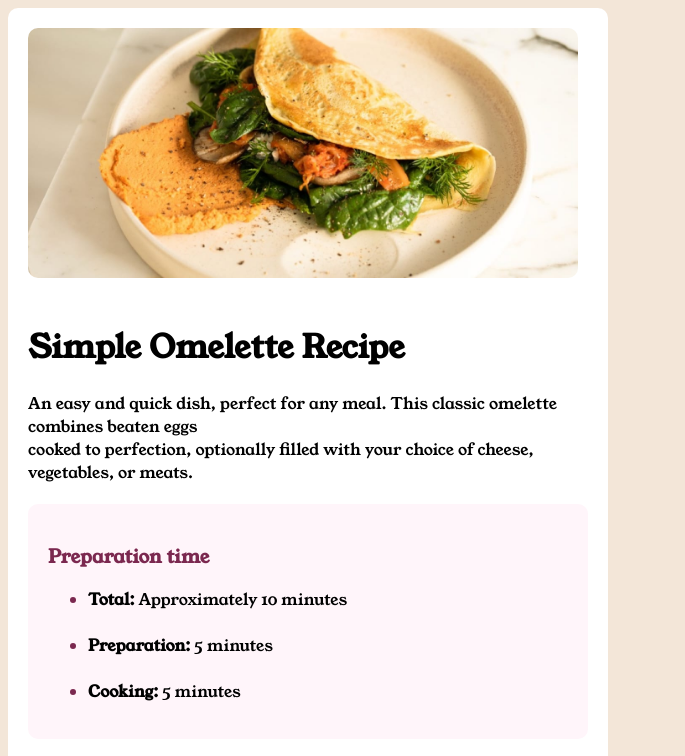
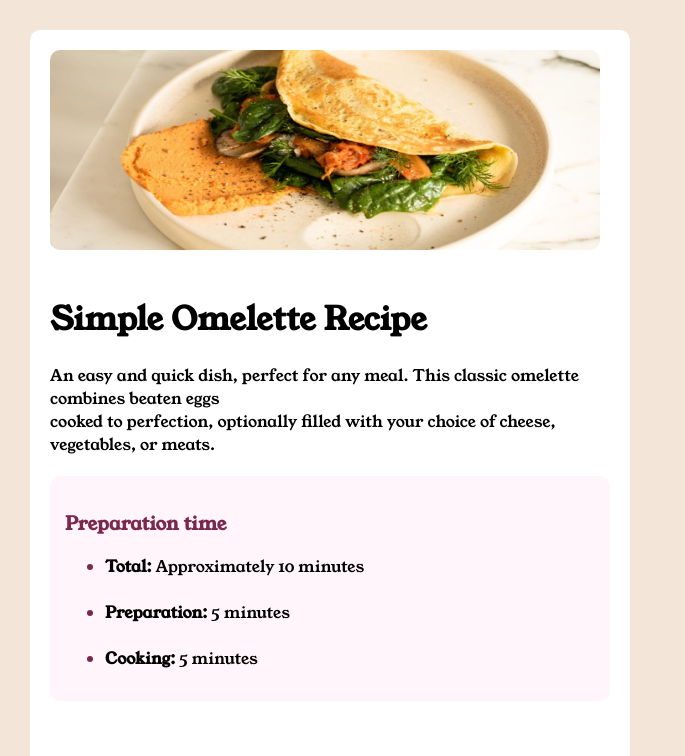
Before and after one commit to Gospel-Columbus/Recipt, a plain HTML site: page index.html in a window 1280 px wide. Shown: the top 756 px of the page, without its empty margins (0-685 px from the left). Drawn offline with Linux system fonts and the light colour scheme.

Commit message:
commiting file

```diff
--- a/index.html
+++ b/index.html
@@ -28,7 +28,7 @@
 <body>
 
   <div class="container">
-    <div style="padding:20px;  margin-left:20px auto;"><img src="images/image-omelette.jpeg" alt="image omelette" height="250px" width="550px"> </div>
+    <div style="padding:20px;  margin-left:20px auto;"><img src="images/image-omelette.jpeg" alt="image omelette" height="200px" width="550px"> </div>
 
    <div style="margin: 20px;">
     <h1> Simple Omelette Recipe </h1>
@@ -38,7 +38,7 @@
     </p>
    </div>
 
-    <div  style="margin:20px; background-color: hsl(330, 100%, 98%); padding:20px; border-radius: 10px;">
+    <div  style="margin:20px; background-color: hsl(330, 100%, 98%); padding:15px; border-radius: 10px;">
       <h3 style="color:hsl(332, 51%, 32%)">Preparation time</h3>
       <ul>
         <li style="color:hsl(332, 51%, 32%)"><b>Total: </b><span class="black-one">Approximately 10 minutes</span></li><br>
--- a/styles.css
+++ b/styles.css
@@ -1,6 +1,7 @@
 .container {
     background-color: hsl(0, 0%, 100%);
     width: 600px;
+    height: 2000px;
     border-radius: 10px;
 
 
@@ -9,6 +10,7 @@
 
 body {
     background-color:  hsl(30, 54%, 90%);
+    margin:30px;
 
 }
 
@@ -48,18 +50,19 @@ tr, td {
 @media (max-width: 1440px) {
     .container {
         width: 600px;
-        height: 1800px;
+        height: 2000px;
     }
   }
 
   @media (max-width: 375px) {
     .container {
       width:100%;
+      height: 2000px;
 
     }
 
     img {
-        width: 500px;
+        width: 100%;
 
     }
   }
```
